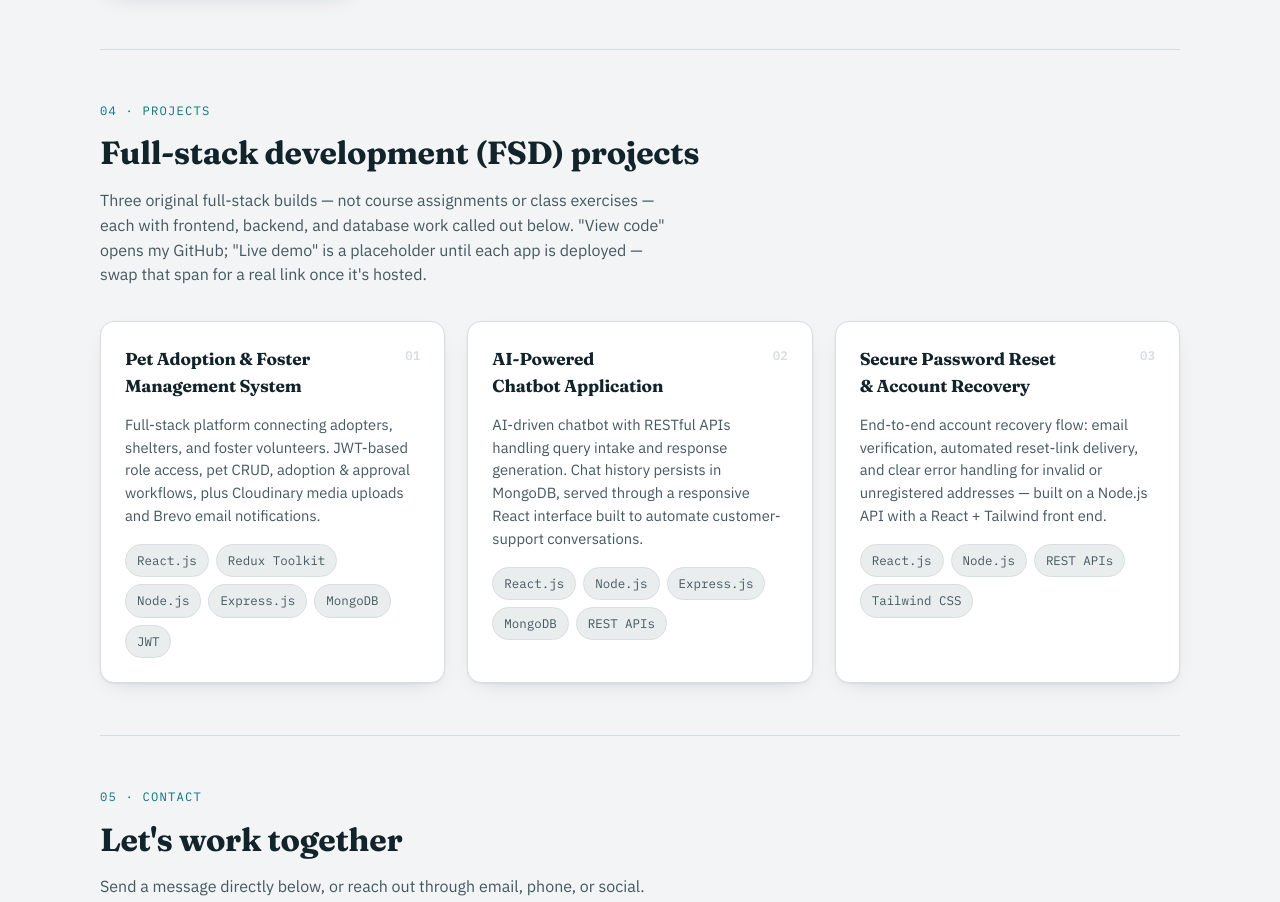
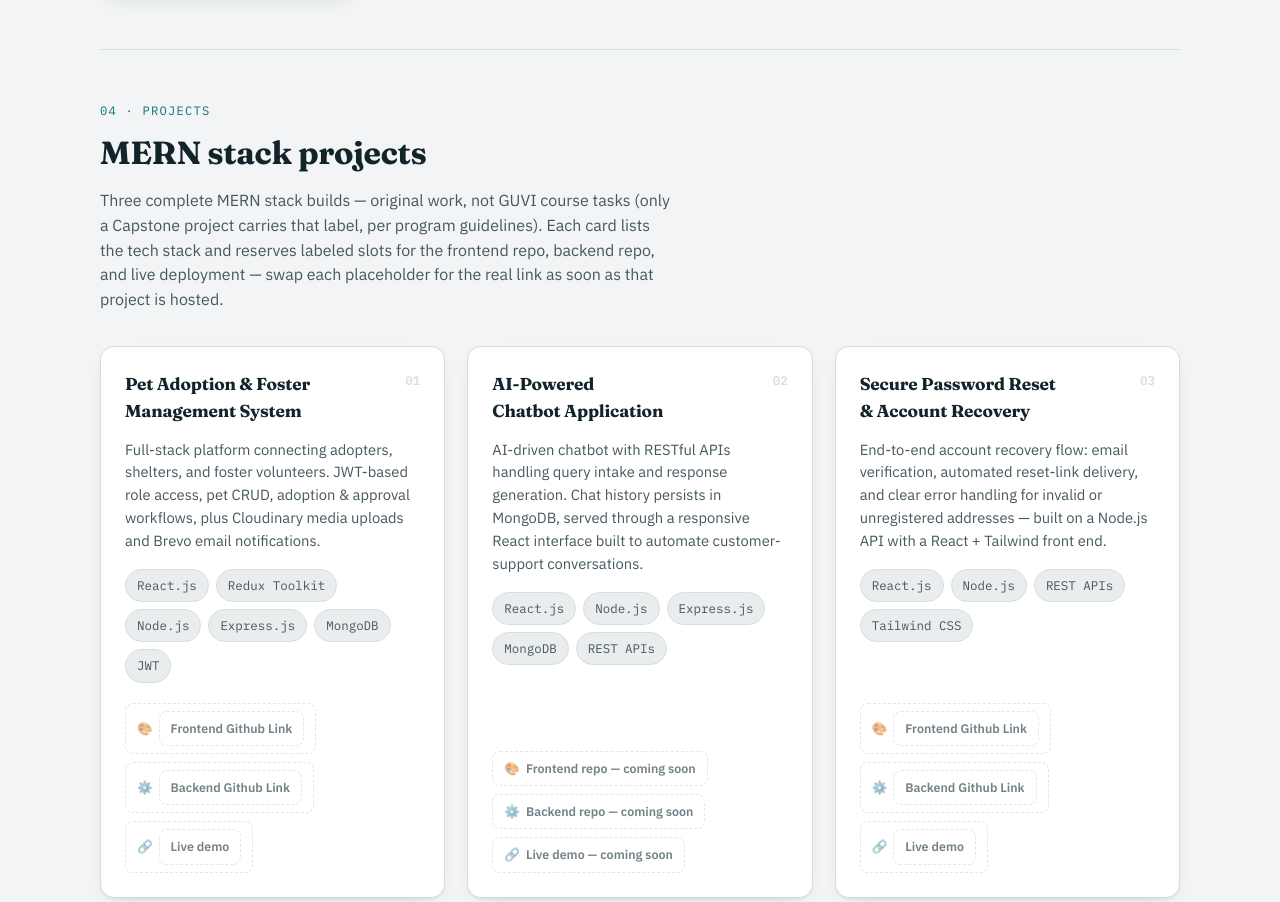
Before and after one commit to balagood/portfolio, a plain HTML site: page index.html in a window 1280 px wide. Shown: the part 2811-3713 px from the top of the page. Drawn offline with Linux system fonts and the light colour scheme.

Commit message:
update the portfolio

```diff
--- a/index.html
+++ b/index.html
@@ -381,7 +381,6 @@
       <p class="lede">8 years in software development — 7.4 of them shipping production web applications. These days I'm deepening my MERN practice: React interfaces, Node/Express APIs, and MongoDB-backed features, built with the same care I bring to PHP and Laravel work.</p>
       <div class="hero-cta">
         <a class="btn btn-primary" href="#projects">View projects →</a>
-
       </div>
     </div>
     <div>
@@ -535,8 +534,8 @@
   <section id="projects" class="section reveal">
     <div class="section-head">
       <span class="kicker">04 · Projects</span>
-      <h2>Full-stack development (FSD) projects</h2>
-      <p class="section-intro">Three original full-stack builds — not course assignments or class exercises — each with frontend, backend, and database work called out below. "View code" opens my GitHub; "Live demo" is a placeholder until each app is deployed — swap that span for a real link once it's hosted.</p>
+      <h2>MERN stack projects</h2>
+      <p class="section-intro">Three complete MERN stack builds — original work, not GUVI course tasks (only a Capstone project carries that label, per program guidelines). Each card lists the tech stack and reserves labeled slots for the frontend repo, backend repo, and live deployment — swap each placeholder for the real link as soon as that project is hosted.</p>
     </div>
     <div class="projects-grid">
 
@@ -550,6 +549,11 @@
           <span class="pill">React.js</span><span class="pill">Redux Toolkit</span><span class="pill">Node.js</span>
           <span class="pill">Express.js</span><span class="pill">MongoDB</span><span class="pill">JWT</span>
         </div>
+        <div class="link-row">
+          <span title="Add your frontend GitHub repo link here">🎨<a href="https://github.com/balagood/pet-adpotation/tree/main/frontend">Frontend Github Link</a></span>
+          <span title="Add your backend GitHub repo link here">⚙️<a href="https://github.com/balagood/pet-adpotation/tree/main/backend">Backend Github Link</a></span>
+          <span title="Add your deployed app URL here">🔗<a href="https://petadoptionstask.netlify.app/">Live demo</a></span>
+        </div>
       </article>
 
       <article class="card">
@@ -561,7 +565,11 @@
         <div class="skill-tags">
           <span class="pill">React.js</span><span class="pill">Node.js</span><span class="pill">Express.js</span><span class="pill">MongoDB</span><span class="pill">REST APIs</span>
         </div>
-
+        <div class="link-row">
+          <span title="Add your frontend GitHub repo link here"><b>🎨</b> Frontend repo — coming soon</span>
+          <span title="Add your backend GitHub repo link here"><b>⚙️</b> Backend repo — coming soon</span>
+          <span title="Add your deployed app URL here"><b>🔗</b> Live demo — coming soon</span>
+        </div>
       </article>
 
       <article class="card">
@@ -572,6 +580,11 @@
         <p>End-to-end account recovery flow: email verification, automated reset-link delivery, and clear error handling for invalid or unregistered addresses — built on a Node.js API with a React + Tailwind front end.</p>
         <div class="skill-tags">
           <span class="pill">React.js</span><span class="pill">Node.js</span><span class="pill">REST APIs</span><span class="pill">Tailwind CSS</span>
+        </div>
+        <div class="link-row">
+          <span title="Add your frontend GitHub repo link here">🎨<a href="https://github.com/balagood/balasubramanian-password-reset/tree/main/frondend">Frontend Github Link</a></span>
+          <span title="Add your backend GitHub repo link here">⚙️<a href="https://github.com/balagood/balasubramanian-password-reset/tree/main/backend">Backend Github Link</a></span>
+          <span title="Add your deployed app URL here">🔗<a href="https://passwordresetfrondend.netlify.app/">Live demo</a></span>
         </div>
       </article>
 
@@ -672,7 +685,8 @@
   }
 
   // ---- Print resume ----
-  //document.getElementById('printBtn').addEventListener('click', function(){ window.print(); });
+  var printBtn = document.getElementById('printBtn');
+  if (printBtn){ printBtn.addEventListener('click', function(){ window.print(); }); }
 
   // ---- Contact form -> mailto ----
   var CONTACT_EMAIL = 'balagomathinayagam@gmail.com';
```
